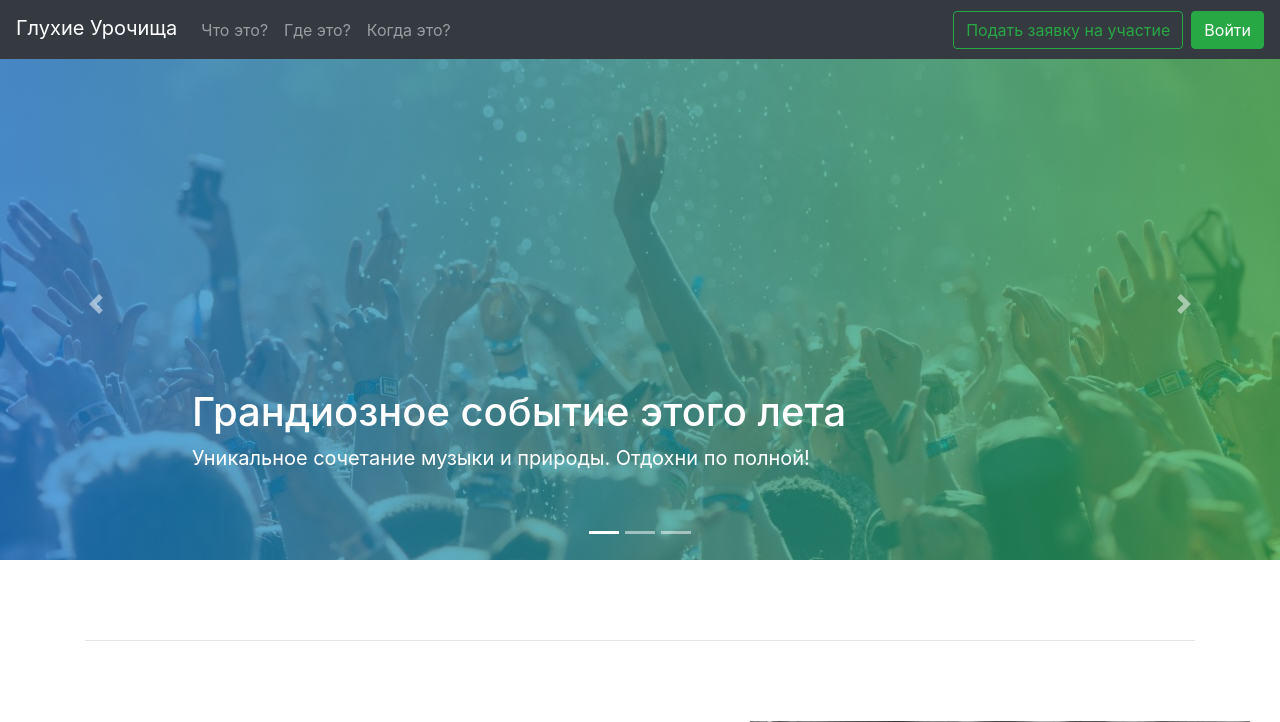
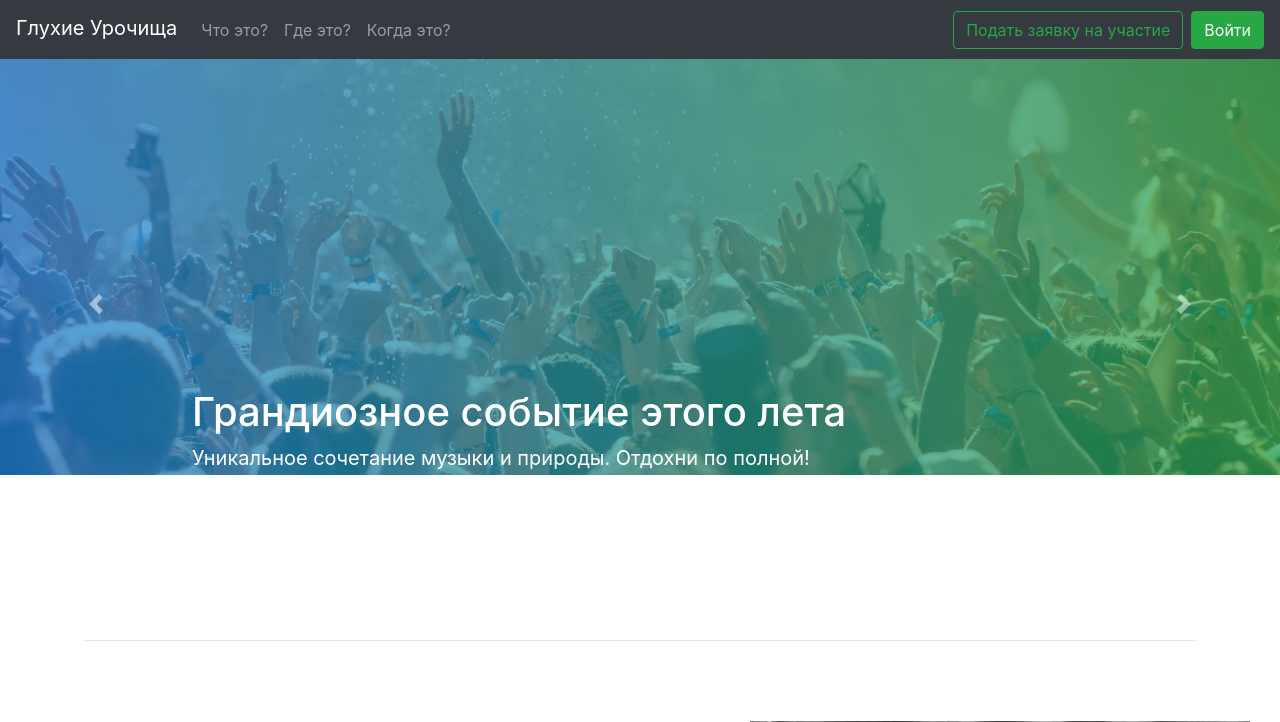
Before and after one commit to ENZ0g/music_fest_heroku, a Django app: page / in a window 1280 px wide. Shown: the top 722 px of the page. Run offline with Django 3.2, Linux system fonts and the light colour scheme; data that the repository does not hold is empty; parts of the project's set-up code (start-up, migrations or seed data) failed here and were passed over; some libraries are stand-ins or nearby versions.

Commit message:
add width 100% to img in carousel

```diff
--- a/fest_app/static/main_page_style.css
+++ b/fest_app/static/main_page_style.css
@@ -19,6 +19,11 @@ body {
 .img-gradient {
 	position: relative;
 }
+
+.img-gradient img {
+	width: 100%;
+}
+
 .img-gradient:after {
 	content: "";
 	display: block;
```
